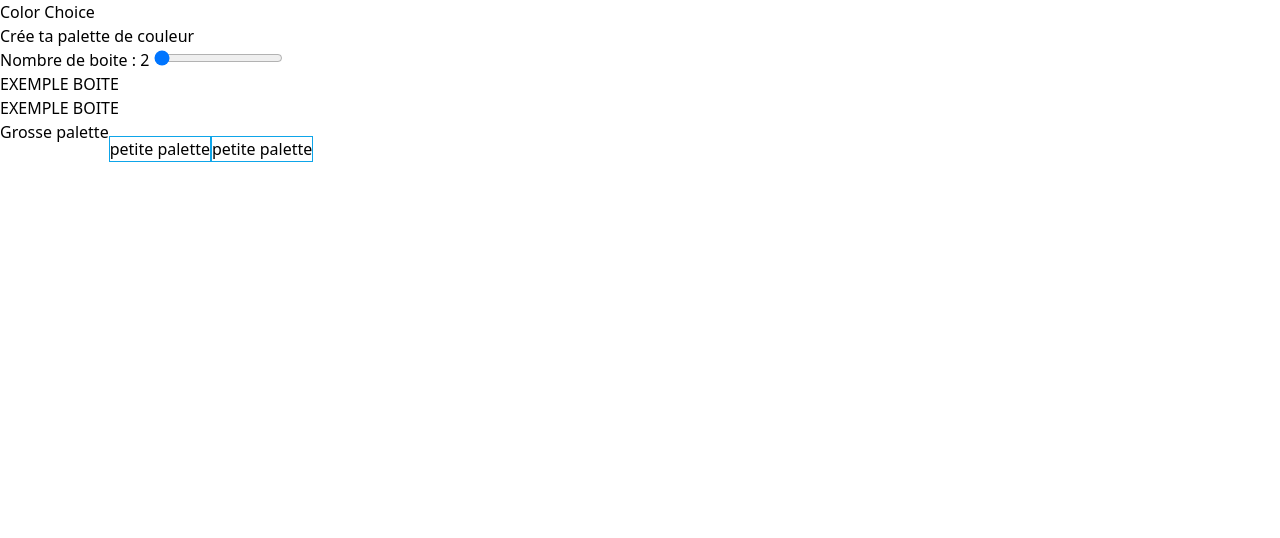
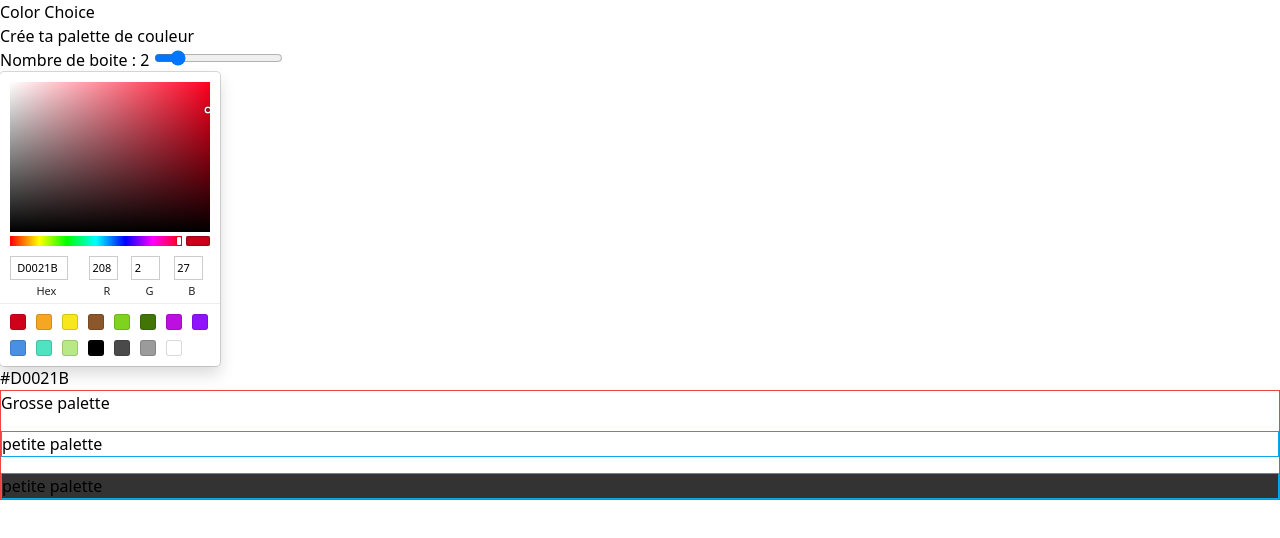
Before and after one commit to RaphGenius/Create-your-color-palette, a React (Create React App) app: page / in a window 1280 px wide. Shown: the top 538 px of the page. Built offline with nearby package versions, Linux system fonts and the light colour scheme.

Commit message:
le color picker prend la couleur de la boite clique

```diff
--- a/src/App.js
+++ b/src/App.js
@@ -3,6 +3,7 @@ import Header from "./components/Header";
 import NumberOfPalette from "./components/NumberOfPalette";
 import { useStateContext } from "./contexts/ContextProvider";
 import ShowBigPalette from "./components/ShowBigPalette";
+import ColorChooser from "./components/ColorChooser";
 
 function Box() {
   return (
@@ -13,15 +14,11 @@ function Box() {
 }
 
 function App() {
-  const { count } = useStateContext();
-
   return (
     <div>
       <Header />
       <NumberOfPalette />
-      {Array.from({ length: count }).map((_, index) => (
-        <Box key={index} />
-      ))}
+      <ColorChooser />
       <ShowBigPalette />
     </div>
   );
--- /dev/null
+++ b/src/components/ColorChooser.jsx
@@ -0,0 +1,24 @@
+import React from "react";
+import { SketchPicker } from "react-color";
+import { useStateContext } from "../contexts/ContextProvider";
+const ColorChooser = () => {
+  const { currentColor, setCurrentColor } = useStateContext();
+
+  const handleChangeComplete = (color) => {
+    setCurrentColor(color.hex);
+  };
+
+  return (
+    <div>
+      <SketchPicker
+        width="200px"
+        disableAlpha={true}
+        color={currentColor}
+        onChange={handleChangeComplete}
+      />
+      <p>{currentColor} </p>
+    </div>
+  );
+};
+
+export default ColorChooser;
--- a/src/components/NumberOfPalette.jsx
+++ b/src/components/NumberOfPalette.jsx
@@ -9,7 +9,7 @@ const NumberOfPalette = () => {
       <label htmlFor="rangeColor">Nombre de boite : {count} </label>
       <input
         id="rangeColor"
-        min="2"
+        min="1"
         max="8"
         type="range"
         defaultValue={count}
--- a/src/components/ShowBigPalette.jsx
+++ b/src/components/ShowBigPalette.jsx
@@ -3,18 +3,21 @@ import ShowLittlePalette from "./ShowLittlePalette";
 import { useStateContext } from "../contexts/ContextProvider";
 
 const ShowBigPalette = () => {
-  const { count } = useStateContext();
+  const { count, AllBoxesColor } = useStateContext();
 
   return (
-    <div className="flex">
+    <div className=" border border-red-500">
       <h3>Grosse palette</h3>
-      {Array.from({ length: count }).map((_, index) => (
-        <div key={index}>
-          <ShowLittlePalette />
-        </div>
+      {AllBoxesColor.slice(0, count).map((item, index) => (
+        <ShowLittlePalette key={index} item={item} />
       ))}
     </div>
   );
 };
 
 export default ShowBigPalette;
+// {Array.from({ length: count }).map((_, index) => (
+//     <div key={index}>
+//       <ShowLittlePalette />
+//     </div>
+//   ))}
--- a/src/components/ShowLittlePalette.jsx
+++ b/src/components/ShowLittlePalette.jsx
@@ -1,7 +1,18 @@
 import React from "react";
+import { useStateContext } from "../contexts/ContextProvider";
 
-const ShowLittlePalette = () => {
-  return <div className="mt-4 border border-sky-500">petite palette</div>;
+const ShowLittlePalette = ({ item }) => {
+  const { currentColor, setCurrentColor } = useStateContext();
+  console.log(item.background);
+  return (
+    <div
+      style={{ background: item.background }}
+      className="mt-4 border border-sky-500 cursor-pointer"
+      onClick={() => setCurrentColor(item.background)}
+    >
+      petite palette
+    </div>
+  );
 };
 
 export default ShowLittlePalette;
--- a/src/contexts/ContextProvider.js
+++ b/src/contexts/ContextProvider.js
@@ -3,10 +3,50 @@ import React, { createContext, useContext, useState } from "react";
 const StateContext = createContext();
 
 export const ContextProvider = ({ children }) => {
+  //Combien de boite
   const [count, setCount] = useState(2);
+  //Quel couleur
+  const [currentColor, setCurrentColor] = useState("#D0021B");
+
+  const AllBoxesColor = [
+    {
+      index: 1,
+      background: "#fff",
+    },
+    {
+      index: 2,
+      background: "#333",
+    },
+    {
+      index: 3,
+      background: "#ccc",
+    },
+    {
+      index: 4,
+      background: "#ddd",
+    },
+    {
+      index: 5,
+      background: "#511212",
+    },
+    {
+      index: 6,
+      background: "#ca4",
+    },
+    {
+      index: 7,
+      background: "#ed5",
+    },
+    {
+      index: 8,
+      background: "#444",
+    },
+  ];
 
   return (
-    <StateContext.Provider value={{ count, setCount }}>
+    <StateContext.Provider
+      value={{ count, setCount, currentColor, setCurrentColor, AllBoxesColor }}
+    >
       {children}
     </StateContext.Provider>
   );
--- a/src/index.js
+++ b/src/index.js
@@ -8,7 +8,6 @@ const root = ReactDOM.createRoot(document.getElementById("root"));
 root.render(
   <React.StrictMode>
     <ContextProvider>
-      {" "}
       <App />
     </ContextProvider>
   </React.StrictMode>
```
